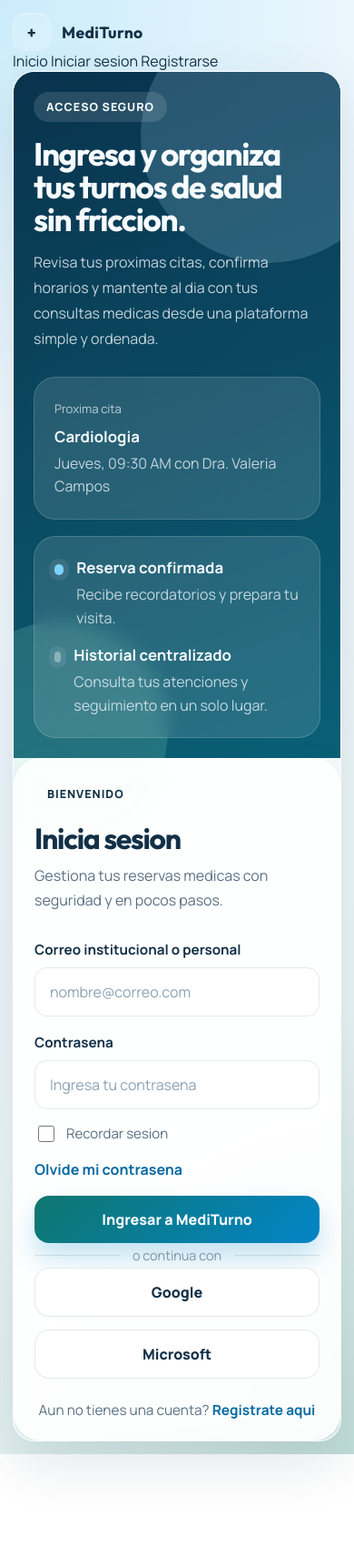
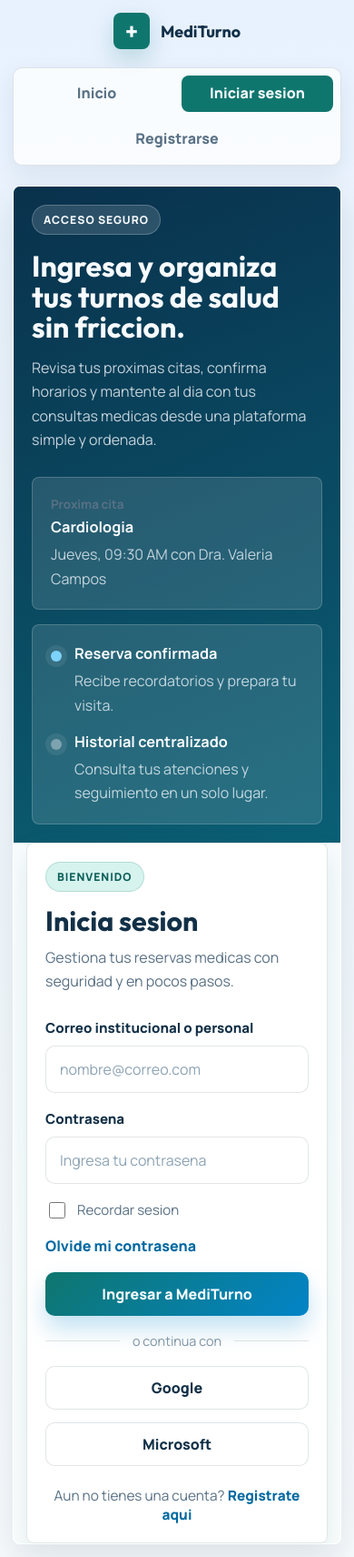
Before and after one commit to JohanU89-coder/mediturno-app, a plain HTML site: page src/frontend/login.html in a window 390 px wide. Shown: the whole page at 91% size. Before the commit the page ends 1598 px from the top, so only its background shows below. Drawn offline with Linux system fonts and the light colour scheme.

Commit message:
refactor: mejorar estilos y estructura de la página de autenticación y formularios

```diff
--- a/src/frontend/styles.css
+++ b/src/frontend/styles.css
@@ -1,20 +1,19 @@
 :root {
   --bg-main: #eef6fb;
-  --bg-surface: rgba(255, 255, 255, 0.78);
+  --bg-surface: rgba(255, 255, 255, 0.9);
   --bg-surface-strong: #ffffff;
   --bg-accent: #0f766e;
+  --bg-accent-dark: #0b5f59;
   --bg-accent-soft: #d7f3ee;
   --bg-highlight: #dbeafe;
   --text-main: #123047;
   --text-soft: #597185;
   --text-inverse: #f7fbff;
-  --border-soft: rgba(18, 48, 71, 0.1);
-  --shadow-soft: 0 24px 60px rgba(21, 53, 77, 0.12);
-  --shadow-card: 0 18px 40px rgba(15, 118, 110, 0.14);
-  --radius-xl: 30px;
-  --radius-lg: 20px;
-  --radius-md: 14px;
-  --radius-sm: 10px;
+  --border-soft: rgba(18, 48, 71, 0.12);
+  --shadow-soft: 0 18px 40px rgba(21, 53, 77, 0.12);
+  --shadow-card: 0 12px 30px rgba(15, 118, 110, 0.12);
+  --radius-card: 8px;
+  --radius-control: 10px;
 }
 
 * {
@@ -26,13 +25,12 @@
 }
 
 body {
+  min-height: 100vh;
   margin: 0;
-  font-family: "Manrope", sans-serif;
+  font-family: "Manrope", Arial, sans-serif;
   color: var(--text-main);
   background:
-    radial-gradient(circle at top left, rgba(14, 165, 233, 0.18), transparent 28%),
-    radial-gradient(circle at bottom right, rgba(15, 118, 110, 0.18), transparent 30%),
-    linear-gradient(135deg, #f4fbff 0%, #eef6fb 42%, #e8f4f0 100%);
+    linear-gradient(180deg, rgba(219, 234, 254, 0.65) 0%, rgba(238, 246, 251, 0.95) 36%, #f8fbfd 100%);
 }
 
 a {
@@ -46,149 +44,352 @@
   font: inherit;
 }
 
+.site-page,
 .auth-page {
-  min-height: 100vh;
-  padding: 28px;
+  padding: 24px;
 }
 
-.auth-shell {
-  max-width: 1380px;
-  min-height: calc(100vh - 56px);
-  margin: 0 auto;
+.site-header {
+  width: min(1180px, 100%);
+  margin: 0 auto 22px;
   display: grid;
-  grid-template-columns: 1.05fr 0.95fr;
-  background: rgba(255, 255, 255, 0.5);
-  border: 1px solid rgba(255, 255, 255, 0.7);
-  border-radius: 36px;
-  backdrop-filter: blur(18px);
-  overflow: hidden;
-  box-shadow: var(--shadow-soft);
-}
-
-.register-layout {
-  grid-template-columns: 1.08fr 0.92fr;
-}
-
-.auth-showcase {
-  position: relative;
-  padding: 34px;
-  display: flex;
-  flex-direction: column;
-  justify-content: space-between;
-  gap: 28px;
-  color: var(--text-inverse);
-  background:
-    linear-gradient(160deg, rgba(9, 45, 74, 0.92), rgba(11, 92, 110, 0.9)),
-    linear-gradient(120deg, #0f766e, #0284c7);
-}
-
-.auth-showcase::before,
-.auth-showcase::after {
-  content: "";
-  position: absolute;
-  border-radius: 50%;
-  pointer-events: none;
-}
-
-.auth-showcase::before {
-  width: 280px;
-  height: 280px;
-  top: -70px;
-  right: -60px;
-  background: rgba(186, 230, 253, 0.18);
-}
-
-.auth-showcase::after {
-  width: 240px;
-  height: 240px;
-  bottom: -90px;
-  left: -70px;
-  background: rgba(167, 243, 208, 0.16);
-}
-
-.brand-bar,
-.showcase-copy,
-.showcase-panel,
-.benefit-stack {
-  position: relative;
-  z-index: 1;
+  grid-template-columns: auto 1fr;
+  align-items: center;
+  gap: 20px;
 }
 
 .brand-mark {
   display: inline-flex;
   align-items: center;
   gap: 12px;
-  font-family: "Outfit", sans-serif;
-  font-size: 1.1rem;
+  width: fit-content;
+  font-family: "Outfit", Arial, sans-serif;
+  font-size: 1.12rem;
   font-weight: 700;
-  letter-spacing: 0.02em;
+  color: var(--text-main);
 }
 
 .brand-icon {
-  width: 42px;
-  height: 42px;
+  width: 40px;
+  height: 40px;
   display: inline-grid;
   place-items: center;
-  border-radius: 14px;
-  background: rgba(255, 255, 255, 0.16);
-  border: 1px solid rgba(255, 255, 255, 0.25);
-  box-shadow: inset 0 1px 0 rgba(255, 255, 255, 0.18);
+  border-radius: var(--radius-card);
+  background: var(--bg-accent);
+  color: var(--text-inverse);
+  font-size: 1.55rem;
+  line-height: 1;
+  box-shadow: 0 10px 24px rgba(15, 118, 110, 0.22);
+}
+
+.page-nav {
+  justify-self: center;
+  display: flex;
+  flex-wrap: wrap;
+  align-items: center;
+  justify-content: center;
+  gap: 10px;
+  padding: 8px;
+  border: 1px solid var(--border-soft);
+  border-radius: var(--radius-control);
+  background: rgba(255, 255, 255, 0.74);
+  box-shadow: 0 10px 26px rgba(21, 53, 77, 0.08);
+}
+
+.nav-button {
+  min-height: 40px;
+  display: inline-flex;
+  align-items: center;
+  justify-content: center;
+  padding: 10px 16px;
+  border-radius: 8px;
+  color: var(--text-soft);
+  font-weight: 800;
+  line-height: 1.1;
+  transition: background 0.2s ease, color 0.2s ease, transform 0.2s ease;
+}
+
+.nav-button:hover,
+.nav-button.active {
+  background: var(--bg-accent);
+  color: var(--text-inverse);
+}
+
+.nav-button:hover {
+  transform: translateY(-1px);
+}
+
+.hero-section,
+.feature-section,
+.auth-shell {
+  width: min(1180px, 100%);
+  margin: 0 auto;
+}
+
+.hero-section {
+  min-height: calc(100vh - 136px);
+  display: grid;
+  grid-template-columns: minmax(0, 1fr) minmax(340px, 0.8fr);
+  align-items: center;
+  gap: 34px;
+  padding: 42px 0 28px;
+}
+
+.hero-copy {
+  max-width: 680px;
 }
 
 .eyebrow {
   display: inline-flex;
   width: fit-content;
-  padding: 8px 14px;
+  padding: 7px 12px;
+  border: 1px solid rgba(15, 118, 110, 0.18);
   border-radius: 999px;
-  font-size: 0.78rem;
+  background: var(--bg-accent-soft);
+  color: var(--bg-accent-dark);
+  font-size: 0.76rem;
   font-weight: 800;
   letter-spacing: 0.08em;
   text-transform: uppercase;
-  background: rgba(255, 255, 255, 0.12);
-  color: inherit;
+}
+
+.hero-copy h1,
+.showcase-copy h1,
+.card-heading h2 {
+  font-family: "Outfit", Arial, sans-serif;
+  letter-spacing: 0;
+}
+
+.hero-copy h1 {
+  margin: 18px 0 16px;
+  max-width: 760px;
+  font-size: clamp(2.35rem, 6vw, 4.8rem);
+  line-height: 1.02;
+}
+
+.hero-copy p,
+.showcase-copy p,
+.card-heading p,
+.feature-card p,
+.appointment-card p,
+.metric-card p,
+.benefit-card p,
+.timeline-item p {
+  line-height: 1.65;
+}
+
+.hero-copy p {
+  max-width: 620px;
+  margin: 0;
+  color: var(--text-soft);
+  font-size: 1.06rem;
+}
+
+.hero-actions {
+  display: flex;
+  flex-wrap: wrap;
+  gap: 12px;
+  margin-top: 28px;
+}
+
+.medical-panel,
+.auth-card,
+.feature-card {
+  border: 1px solid rgba(255, 255, 255, 0.82);
+  border-radius: var(--radius-card);
+  background: var(--bg-surface);
+  box-shadow: var(--shadow-card);
+}
+
+.medical-panel {
+  display: grid;
+  gap: 16px;
+  padding: 24px;
+  border-color: var(--border-soft);
+}
+
+.panel-top,
+.appointment-card,
+.vitals-strip,
+.form-row {
+  display: flex;
+  align-items: center;
+}
+
+.panel-top {
+  justify-content: space-between;
+  gap: 16px;
+  padding-bottom: 12px;
+  border-bottom: 1px solid var(--border-soft);
+}
+
+.panel-label,
+.metric-label,
+.vitals-strip span {
+  display: block;
+  margin-bottom: 5px;
+  color: var(--text-soft);
+  font-size: 0.84rem;
+  font-weight: 700;
+}
+
+.panel-top strong {
+  display: block;
+  font-size: 1.45rem;
+}
+
+.status-pill {
+  padding: 8px 10px;
+  border-radius: 999px;
+  background: var(--bg-highlight);
+  color: #075985;
+  font-size: 0.82rem;
+  font-weight: 800;
+}
+
+.appointment-card {
+  gap: 14px;
+  padding: 16px;
+  border: 1px solid var(--border-soft);
+  border-radius: var(--radius-card);
+  background: var(--bg-surface-strong);
+}
+
+.appointment-time {
+  min-width: 58px;
+  padding: 10px 8px;
+  border-radius: var(--radius-card);
+  background: var(--bg-accent-soft);
+  color: var(--bg-accent-dark);
+  font-weight: 800;
+  text-align: center;
+}
+
+.appointment-card strong {
+  display: block;
+  margin-bottom: 2px;
+}
+
+.appointment-card p {
+  margin: 0;
+  color: var(--text-soft);
+}
+
+.vitals-strip {
+  justify-content: space-between;
+  gap: 10px;
+  padding: 14px;
+  border-radius: var(--radius-card);
+  background: #f0f9ff;
+}
+
+.vitals-strip div {
+  min-width: 0;
+}
+
+.vitals-strip strong {
+  display: block;
+  font-size: 1.2rem;
+}
+
+.feature-section {
+  display: grid;
+  grid-template-columns: repeat(3, minmax(0, 1fr));
+  gap: 18px;
+  padding: 4px 0 40px;
+}
+
+.feature-card {
+  padding: 22px;
+}
+
+.feature-icon {
+  display: inline-grid;
+  place-items: center;
+  width: 42px;
+  height: 42px;
+  margin-bottom: 18px;
+  border-radius: var(--radius-card);
+  background: var(--text-main);
+  color: var(--text-inverse);
+  font-size: 0.88rem;
+  font-weight: 800;
+}
+
+.feature-card h2 {
+  margin: 0 0 8px;
+  font-size: 1.18rem;
+}
+
+.feature-card p {
+  margin: 0;
+  color: var(--text-soft);
+}
+
+.auth-shell {
+  min-height: calc(100vh - 126px);
+  display: grid;
+  grid-template-columns: minmax(0, 1fr) minmax(360px, 0.9fr);
+  align-items: stretch;
+  overflow: hidden;
+  border: 1px solid rgba(255, 255, 255, 0.78);
+  border-radius: var(--radius-card);
+  background: rgba(255, 255, 255, 0.58);
+  box-shadow: var(--shadow-soft);
+}
+
+.register-layout {
+  grid-template-columns: minmax(0, 1.08fr) minmax(340px, 0.92fr);
+}
+
+.auth-showcase {
+  display: flex;
+  flex-direction: column;
+  justify-content: space-between;
+  gap: 28px;
+  padding: 34px;
+  color: var(--text-inverse);
+  background:
+    linear-gradient(160deg, rgba(9, 45, 74, 0.94), rgba(11, 92, 110, 0.92)),
+    linear-gradient(120deg, #0f766e, #0284c7);
 }
 
 .showcase-copy {
-  max-width: 560px;
+  max-width: 580px;
+}
+
+.showcase-copy .eyebrow {
+  border-color: rgba(255, 255, 255, 0.22);
+  background: rgba(255, 255, 255, 0.14);
+  color: var(--text-inverse);
 }
 
 .showcase-copy h1 {
   margin: 18px 0 14px;
-  font-family: "Outfit", sans-serif;
-  font-size: clamp(2.2rem, 4vw, 4.2rem);
-  line-height: 1.02;
-  letter-spacing: -0.04em;
+  font-size: clamp(2rem, 4vw, 3.8rem);
+  line-height: 1.05;
 }
 
 .showcase-copy p {
   margin: 0;
-  max-width: 500px;
-  font-size: 1rem;
-  line-height: 1.75;
+  max-width: 520px;
   color: rgba(247, 251, 255, 0.78);
 }
 
 .showcase-panel,
-.benefit-stack {
+.benefit-stack,
+.timeline-card {
   display: grid;
-  gap: 18px;
+  gap: 16px;
 }
 
 .metric-card,
 .timeline-card,
 .benefit-card {
+  padding: 20px;
+  border: 1px solid rgba(255, 255, 255, 0.18);
+  border-radius: var(--radius-card);
   background: rgba(255, 255, 255, 0.12);
-  border: 1px solid rgba(255, 255, 255, 0.16);
-  border-radius: 24px;
-  padding: 22px;
-  backdrop-filter: blur(10px);
-}
-
-.metric-label {
-  display: inline-block;
-  margin-bottom: 10px;
-  font-size: 0.82rem;
-  color: rgba(247, 251, 255, 0.72);
 }
 
 .metric-card strong,
@@ -196,31 +397,26 @@
 .timeline-item strong {
   display: block;
   margin-bottom: 6px;
-  font-size: 1.05rem;
+  font-size: 1.02rem;
 }
 
 .metric-card p,
 .benefit-card p,
 .timeline-item p {
   margin: 0;
-  line-height: 1.6;
   color: rgba(247, 251, 255, 0.75);
-}
-
-.timeline-card {
-  display: grid;
-  gap: 16px;
 }
 
 .timeline-item {
   display: flex;
+  align-items: flex-start;
   gap: 14px;
-  align-items: flex-start;
 }
 
 .timeline-dot {
   width: 12px;
   height: 12px;
+  flex: 0 0 12px;
   margin-top: 8px;
   border-radius: 999px;
   background: rgba(255, 255, 255, 0.4);
@@ -231,37 +427,25 @@
   background: #7dd3fc;
 }
 
-.auth-content {
-  display: grid;
-  place-items: center;
-  padding: 34px;
-}
-
 .auth-card {
-  width: min(100%, 520px);
-  padding: 40px;
-  background: var(--bg-surface);
-  border: 1px solid rgba(255, 255, 255, 0.78);
-  border-radius: var(--radius-xl);
-  box-shadow: var(--shadow-card);
-  backdrop-filter: blur(14px);
+  width: min(calc(100% - 68px), 520px);
+  place-self: center;
+  padding: 36px;
+  border-color: var(--border-soft);
 }
 
 .wide-card {
-  width: min(100%, 720px);
+  width: min(calc(100% - 68px), 720px);
 }
 
 .card-heading h2 {
   margin: 16px 0 10px;
-  font-family: "Outfit", sans-serif;
-  font-size: clamp(2rem, 3vw, 2.8rem);
-  line-height: 1.05;
-  letter-spacing: -0.04em;
+  font-size: clamp(1.9rem, 4vw, 2.7rem);
+  line-height: 1.08;
 }
 
 .card-heading p {
-  margin: 0 0 30px;
-  line-height: 1.7;
+  margin: 0 0 28px;
   color: var(--text-soft);
 }
 
@@ -282,20 +466,21 @@
 }
 
 .field span {
-  font-size: 0.95rem;
-  font-weight: 700;
+  font-size: 0.94rem;
+  font-weight: 800;
 }
 
 .field input,
 .field select {
   width: 100%;
-  padding: 15px 16px;
+  min-height: 50px;
+  padding: 14px 15px;
   border: 1px solid var(--border-soft);
-  border-radius: var(--radius-md);
-  background: rgba(255, 255, 255, 0.88);
+  border-radius: var(--radius-control);
+  outline: none;
+  background: rgba(255, 255, 255, 0.92);
   color: var(--text-main);
-  outline: none;
-  transition: border-color 0.2s ease, box-shadow 0.2s ease, transform 0.2s ease;
+  transition: border-color 0.2s ease, box-shadow 0.2s ease;
 }
 
 .field input::placeholder {
@@ -304,30 +489,27 @@
 
 .field input:focus,
 .field select:focus {
-  border-color: rgba(2, 132, 199, 0.55);
-  box-shadow: 0 0 0 5px rgba(125, 211, 252, 0.2);
-  transform: translateY(-1px);
+  border-color: rgba(2, 132, 199, 0.58);
+  box-shadow: 0 0 0 4px rgba(125, 211, 252, 0.22);
 }
 
 .form-row {
-  display: flex;
-  align-items: center;
   justify-content: space-between;
   gap: 16px;
-  margin-top: -2px;
 }
 
 .check-field {
   display: inline-flex;
   align-items: flex-start;
   gap: 10px;
+  color: var(--text-soft);
   font-size: 0.94rem;
-  color: var(--text-soft);
 }
 
 .check-field input {
   width: 18px;
   height: 18px;
+  flex: 0 0 18px;
   margin-top: 2px;
   accent-color: var(--bg-accent);
 }
@@ -337,35 +519,40 @@
 }
 
 .btn {
+  min-height: 48px;
+  display: inline-flex;
+  align-items: center;
+  justify-content: center;
   border: 0;
-  border-radius: 16px;
-  padding: 15px 18px;
+  border-radius: var(--radius-control);
+  padding: 14px 18px;
   font-weight: 800;
   cursor: pointer;
+  line-height: 1.1;
   transition: transform 0.2s ease, box-shadow 0.2s ease, background 0.2s ease;
 }
 
 .btn:hover {
-  transform: translateY(-2px);
+  transform: translateY(-1px);
 }
 
 .btn-primary {
   background: linear-gradient(135deg, #0f766e 0%, #0284c7 100%);
   color: var(--text-inverse);
-  box-shadow: 0 16px 30px rgba(2, 132, 199, 0.24);
+  box-shadow: 0 14px 26px rgba(2, 132, 199, 0.24);
 }
 
 .btn-secondary {
+  border: 1px solid var(--border-soft);
   background: var(--bg-surface-strong);
   color: var(--text-main);
-  border: 1px solid rgba(18, 48, 71, 0.1);
 }
 
 .auth-divider {
   display: flex;
   align-items: center;
   gap: 14px;
-  margin: 4px 0;
+  margin: 18px 0;
   color: #7d93a4;
   font-size: 0.9rem;
 }
@@ -380,63 +567,88 @@
 
 .social-actions {
   display: grid;
-  grid-template-columns: repeat(2, 1fr);
+  grid-template-columns: repeat(2, minmax(0, 1fr));
   gap: 14px;
 }
 
 .text-link {
   color: #0369a1;
-  font-weight: 700;
+  font-weight: 800;
 }
 
 .auth-footer {
-  margin: 24px 0 0;
+  margin: 22px 0 0;
+  color: var(--text-soft);
   font-size: 0.96rem;
   text-align: center;
-  color: var(--text-soft);
 }
 
-.slim-showcase {
-  gap: 24px;
-}
+@media (max-width: 980px) {
+  .site-header {
+    grid-template-columns: 1fr;
+    justify-items: center;
+  }
 
-.benefit-stack {
-  align-self: end;
-}
-
-@media (max-width: 1100px) {
+  .hero-section,
   .auth-shell,
   .register-layout {
     grid-template-columns: 1fr;
   }
 
-  .auth-showcase {
-    min-height: 420px;
+  .hero-section {
+    min-height: auto;
+    padding-top: 24px;
   }
 
-  .auth-content {
-    padding-top: 0;
+  .auth-showcase {
+    min-height: 360px;
   }
 
-  .slim-showcase {
+  .register-layout .auth-showcase {
     order: -1;
+  }
+
+  .feature-section {
+    grid-template-columns: 1fr;
   }
 }
 
-@media (max-width: 720px) {
+@media (max-width: 680px) {
+  .site-page,
   .auth-page {
     padding: 14px;
   }
 
-  .auth-shell {
-    min-height: auto;
-    border-radius: 24px;
+  .page-nav {
+    width: 100%;
   }
 
+  .nav-button {
+    flex: 1 1 120px;
+    padding-inline: 10px;
+  }
+
+  .hero-copy h1 {
+    font-size: 2.35rem;
+  }
+
+  .hero-actions,
+  .vitals-strip,
+  .form-row {
+    flex-direction: column;
+    align-items: stretch;
+  }
+
+  .medical-panel,
   .auth-showcase,
-  .auth-content,
-  .auth-card {
-    padding: 22px;
+  .auth-card,
+  .feature-card {
+    padding: 20px;
+  }
+
+  .auth-card,
+  .wide-card {
+    width: min(calc(100% - 28px), 720px);
   }
 
   .field-grid,
@@ -444,12 +656,7 @@
     grid-template-columns: 1fr;
   }
 
-  .form-row {
-    flex-direction: column;
-    align-items: flex-start;
-  }
-
-  .showcase-copy h1 {
-    font-size: 2.2rem;
+  .auth-shell {
+    min-height: auto;
   }
 }
```
